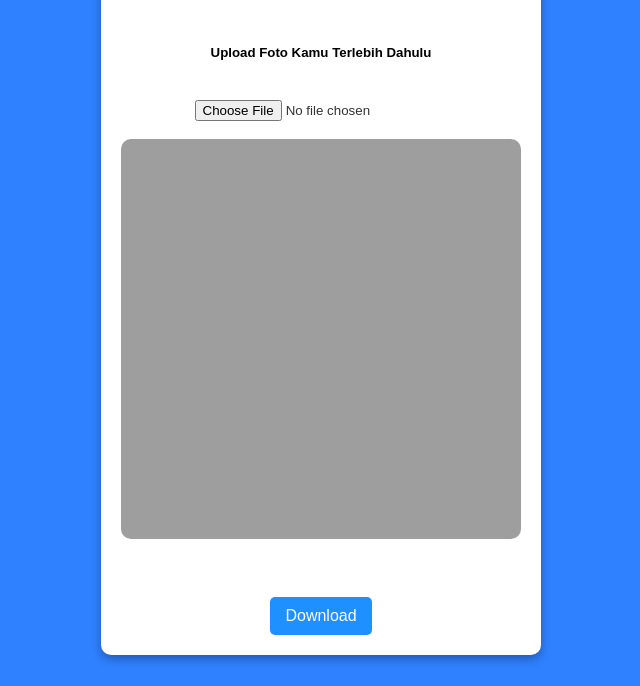
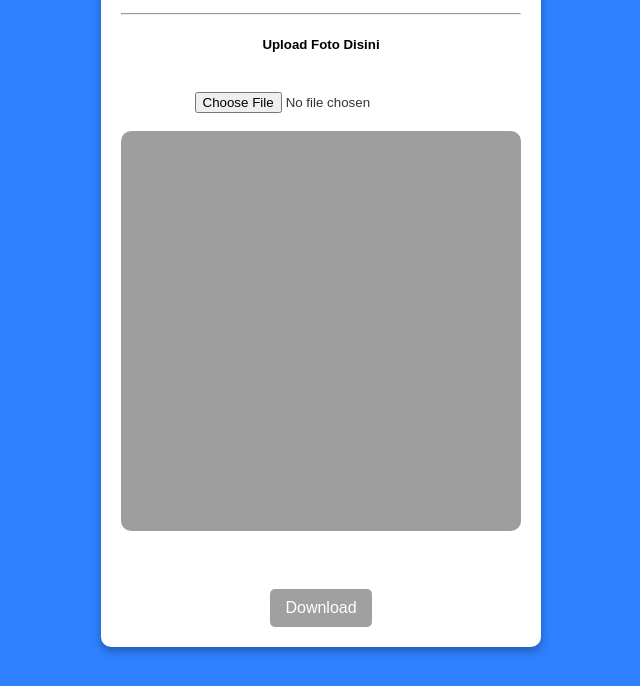
Before and after one commit to cumami/lebaran, a plain HTML site: page index.html in a window 1280 px wide. Shown: the part 114-800 px from the top of the page, without its empty margins (319-959 px from the left). Drawn offline with Linux system fonts and the light colour scheme.

Commit message:
Update index.html

```diff
--- a/index.html
+++ b/index.html
@@ -3,7 +3,7 @@
 <head>
     <meta charset="UTF-8">
     <meta name="viewport" content="width=device-width, initial-scale=1.0, user-scalable=no">
-    <title>Twibbon Kita</title>
+    <title>Upload Twibbon</title>
     <style>
         body {
             display: flex;
@@ -14,17 +14,20 @@
             margin: 0;
             font-family: Arial, sans-serif;
             background: #2f81ff;
-            color: #fff;
+            color: #000;
             text-align: center;
         }
         .container {
-            background: #FFF;
+            background: #ffffff;
             padding: 20px;
             border-radius: 10px;
             box-shadow: 0 4px 10px rgba(0, 0, 0, 0.3);
             backdrop-filter: blur(10px);
             width: 90%;
             max-width: 400px;
+        }
+        h1, h2, h3, h4, h5 {
+            color: #000;
         }
         canvas {
             width: 100%;
@@ -55,23 +58,27 @@
         button:hover {
             background: #0073e6;
         }
-        h2,h5{color:#000;}
+        button:disabled {
+            background: #a0a0a0;
+            cursor: not-allowed;
+        }
     </style>
 </head>
 <body>
     <div class="container">
-        <h2>Twibbon Kita</h2><br>
-        <h5>Upload Foto Kamu Terlebih Dahulu</h5>
-        <input type="file" id="uploadImage" accept="image/*"><br>
+        <h2>Twibbon Kita</h2><hr>
+        <h5>Upload Foto Disini</h5>
+        <input type="file" id="uploadImage" accept="image/*">
         <canvas id="canvas"></canvas><br><br>
         <br><br>
-        <button onclick="downloadImage()">Download</button>
+        <button id="downloadButton" onclick="downloadImage()" disabled>Download</button>
     </div>
 
     <script>
         const canvas = document.getElementById('canvas');
         const ctx = canvas.getContext('2d');
         const uploadImage = document.getElementById('uploadImage');
+        const downloadButton = document.getElementById('downloadButton');
 
         let userImage = new Image();
         let twibbonImage = new Image();
@@ -104,7 +111,10 @@
                 const reader = new FileReader();
                 reader.onload = function(e) {
                     userImage.src = e.target.result;
-                    userImage.onload = drawImages;
+                    userImage.onload = function() {
+                        drawImages();
+                        downloadButton.disabled = false; // Aktifkan tombol download
+                    };
                 };
                 reader.readAsDataURL(file);
             }
```
